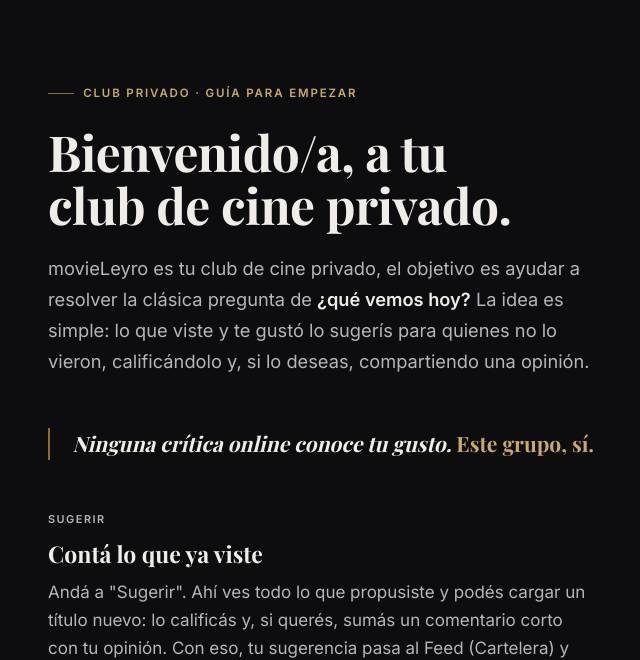
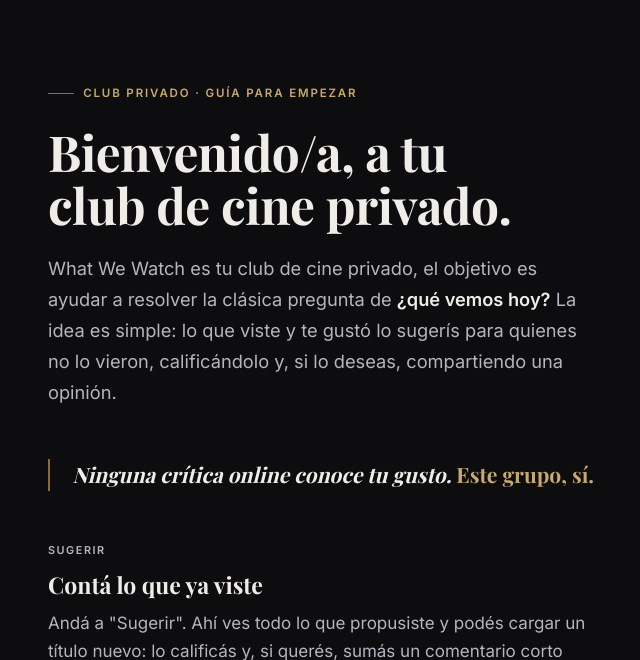
Before and after one commit to rleyrodiaz/movies-app, a FastAPI app: page /guia in a window 1280 px wide. Shown: the top 660 px of the page, without its empty margins (296-936 px from the left). Run offline with FastAPI, Linux system fonts and the light colour scheme; parts of the project's set-up code (start-up, migrations or seed data) failed here and were passed over; some web fonts are replaced.

Commit message:
cambiar en serio

```diff
--- a/app/templates/base.html
+++ b/app/templates/base.html
@@ -10,7 +10,7 @@
   <link rel="apple-touch-icon" href="/static/img/icon-192.png">
   <meta name="apple-mobile-web-app-capable" content="yes">
   <meta name="apple-mobile-web-app-status-bar-style" content="black-translucent">
-  <meta name="apple-mobile-web-app-title" content="movieLeyro">
+  <meta name="apple-mobile-web-app-title" content="What We Watch">
   <link rel="preconnect" href="https://fonts.googleapis.com">
   <link href="https://fonts.googleapis.com/css2?family=Playfair+Display:ital,wght@0,700;0,900;1,400&family=Inter:wght@300;400;500;600&family=Montserrat:wght@600;700&display=swap" rel="stylesheet">
   <script src="https://cdn.tailwindcss.com"></script>
@@ -48,7 +48,7 @@
   <div class="sticky top-0 z-10">
     <nav class="bg-gray-900 border-b border-gray-800 px-4 md:px-6 py-3 flex items-center justify-between">
       <a href="/feed" class="shrink-0 inline-flex items-center leading-none">
-        <img src="/static/img/movieleyro-logo.svg" alt="what we watch" class="h-7 w-auto block">
+        <img src="/static/img/What We Watch-logo.svg" alt="what we watch" class="h-7 w-auto block">
       </a>
 
       {# ── Club activo (mobile): fuera de la hamburguesa, siempre visible ── #}
@@ -520,7 +520,7 @@
 
   <footer class="border-t border-gray-800 px-6 py-6 flex flex-col sm:flex-row items-center justify-between gap-2 text-center sm:text-left">
     <p class="text-gray-600 text-[0.7rem] tracking-widest uppercase">
-      MovieLeyro &middot; Privado (<span class="normal-case">{{ app_version }}</span>)
+      What We Watch &middot; Privado (<span class="normal-case">{{ app_version }}</span>)
     </p>
     <div class="flex items-center gap-2">
       <p class="text-gray-700 text-[0.65rem] tracking-wide uppercase">Datos provistos por</p>
--- a/app/templates/guia.html
+++ b/app/templates/guia.html
@@ -3,7 +3,7 @@
 <head>
   <meta charset="UTF-8">
   <meta name="viewport" content="width=device-width, initial-scale=1.0">
-  <title>Cómo funciona el club — movieLeyro</title>
+  <title>Cómo funciona el club — What We Watch</title>
   <meta name="description" content="Guía para nuevos miembros: qué es el club y cómo usarlo.">
   <link rel="icon" type="image/svg+xml" href="/static/img/whatwewatch-favicon.png">
   <link rel="manifest" href="/manifest.json">
@@ -11,7 +11,7 @@
   <link rel="apple-touch-icon" href="/static/img/icon-192.png">
   <meta name="apple-mobile-web-app-capable" content="yes">
   <meta name="apple-mobile-web-app-status-bar-style" content="black-translucent">
-  <meta name="apple-mobile-web-app-title" content="movieLeyro">
+  <meta name="apple-mobile-web-app-title" content="What We Watch">
   <link rel="preconnect" href="https://fonts.googleapis.com">
   <link href="https://fonts.googleapis.com/css2?family=Playfair+Display:ital,wght@0,700;0,900;1,400&family=Inter:wght@300;400;500;600&display=swap" rel="stylesheet">
   <style>
@@ -165,7 +165,7 @@
   <p class="eyebrow">Club privado · guía para empezar</p>
   <h1 class="hero-title display">Bienvenido/a, a tu club de cine privado.</h1>
   <p class="lead">
-    movieLeyro es tu club de cine privado, el objetivo es ayudar a resolver la clásica
+    What We Watch es tu club de cine privado, el objetivo es ayudar a resolver la clásica
     pregunta de <strong>¿qué vemos hoy?</strong> La idea es simple: lo que viste y te
     gustó lo sugerís para quienes no lo vieron, calificándolo y, si lo deseas,
     compartiendo una opinión.
@@ -267,7 +267,7 @@
       No hace falta bajarla de ninguna tienda de aplicaciones — se instala directo desde
       este link, en un minuto. Primero, iniciá sesión con tu acceso. Y una sola cosa a
       tener en cuenta en todos los casos: si en algún momento ves dos opciones para
-      instalar, elegí siempre <strong style="color:var(--gold)">"Instalar movieLeyro"</strong>,
+      instalar, elegí siempre <strong style="color:var(--gold)">"Instalar What We Watch"</strong>,
       nunca "Crear acceso directo" (eso solo deja un ícono de acceso rápido, no instala
       la app de verdad).
     </p>
@@ -317,7 +317,7 @@
             <circle cx="12" cy="12" r="1.8"></circle>
             <circle cx="12" cy="19" r="1.8"></circle>
           </svg>
-          y buscá "Instalar movieLeyro..." (en Edge puede estar dentro de "Aplicaciones").
+          y buscá "Instalar What We Watch..." (en Edge puede estar dentro de "Aplicaciones").
         </li>
       </ol>
     </div>
@@ -341,7 +341,7 @@
   </div>
 
   <div class="footer-mark">
-    <span>movieLeyro</span><span class="dot"></span><span>Privado</span>
+    <span>What We Watch</span><span class="dot"></span><span>Privado</span>
   </div>
 
 </div>
```
Also changed, not shown: app/services/emails.py (+6 -6 lines), app/templates/landing.html (+4 -4 lines), app/static/img/movieleyro-favicon.svg, app/static/img/movieleyro-logo.svg, app/static/manifest.json.
